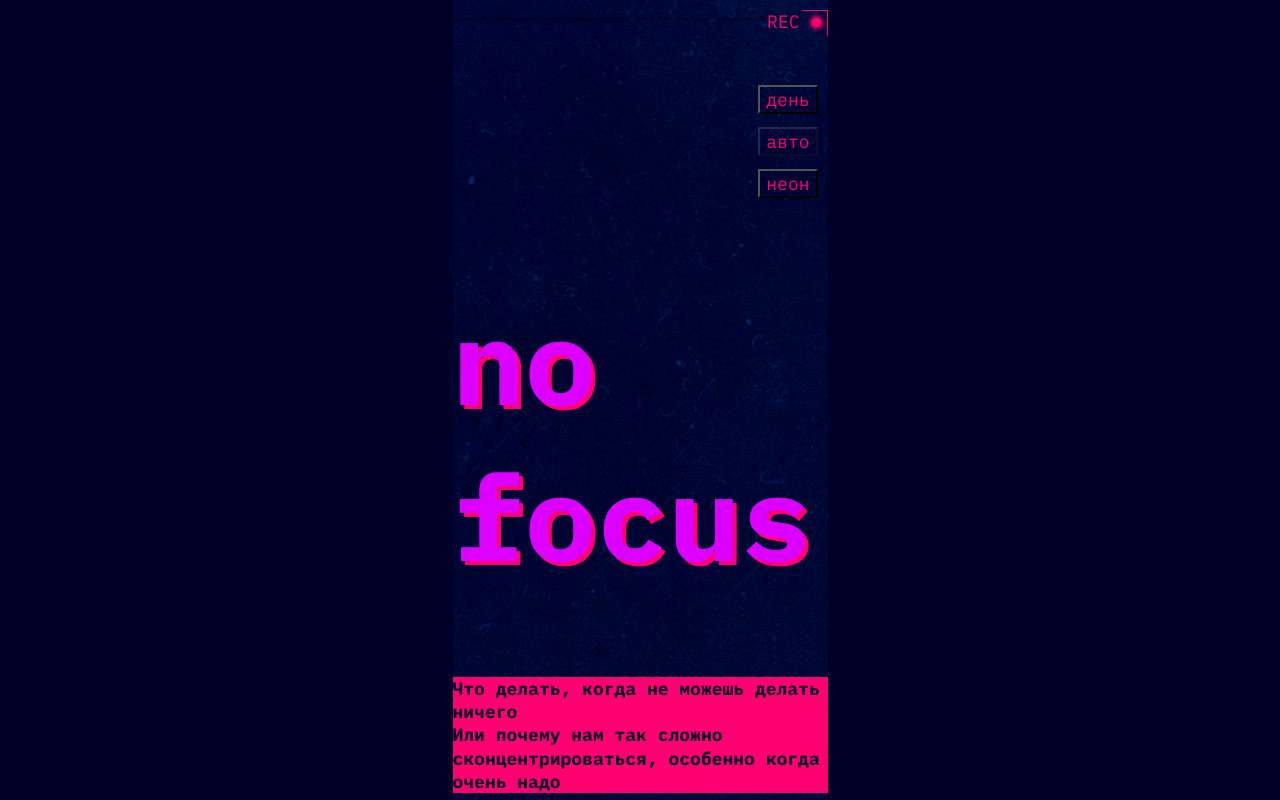
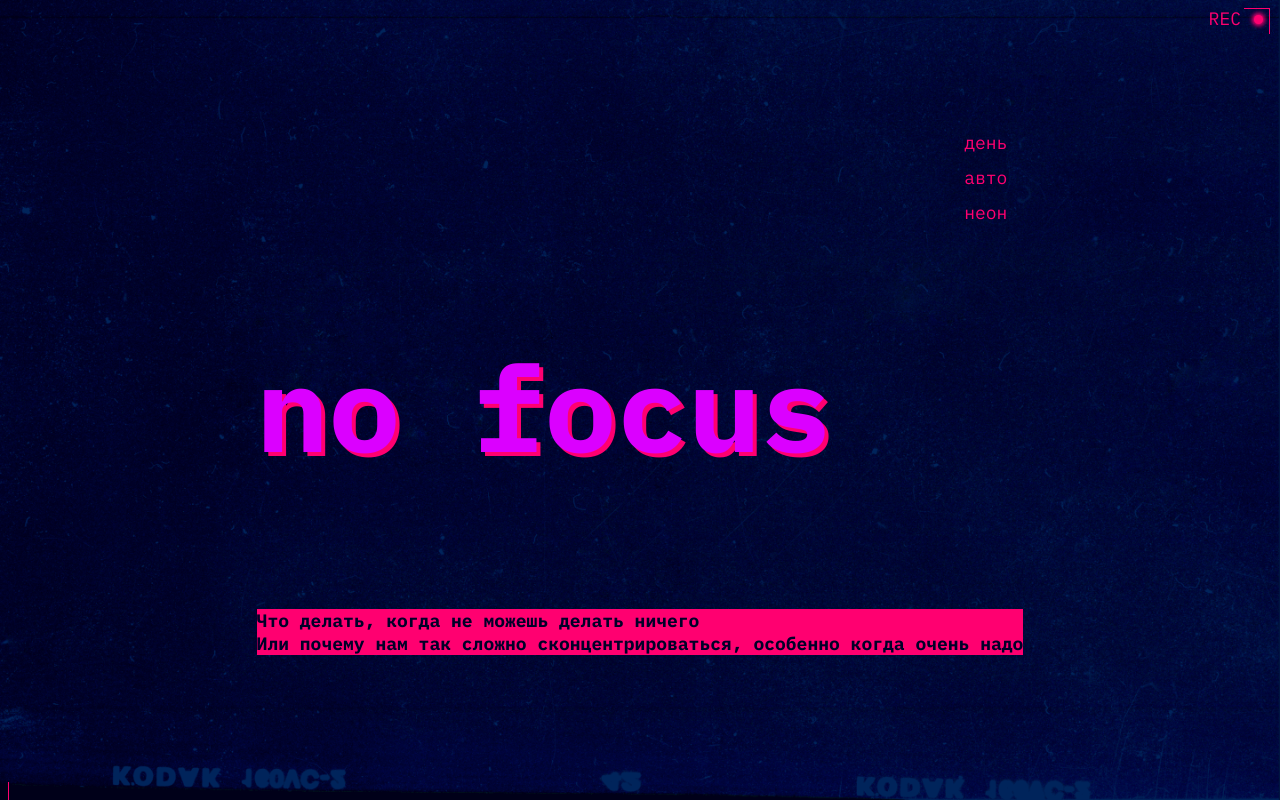
Before and after one commit to eternalnoise/slozhno-sosredotochitsya, a plain HTML site: page index.html in a window 1280 px wide. Shown: the top 800 px of the page. Drawn offline with Linux system fonts and the light colour scheme.

Commit message:
fix header margin

```diff
--- a/styles/style.css
+++ b/styles/style.css
@@ -1,14 +1,17 @@
 /* Основные стили проекта. Это стили для темы, которую вы верстаете первой. */
 
 .page {
-  margin: 0 auto;
-  padding-inline: var(--page-padding);
   color: var(--main-text-color);
   font-family: var(--main-font);
   font-size: 18px;
   line-height: 1.3;
   background-color:var(--bg-color);
-  max-inline-size: 375px;
+  background-image: var(--bg-image);
+  background-repeat: no-repeat;
+  background-position: center;
+  background-size: cover;
+  background-attachment: fixed;
+  position: relative;
 }
 
 .header {
@@ -23,11 +26,6 @@
   align-items: center;
   margin-block-end: 40px;
   min-block-size: 100vh;
-  background-image: var(--bg-image);
-  background-repeat: no-repeat;
-  background-position: center top;
-  background-size: cover;
-  background-attachment: fixed;
 }
 
 .decorated-zone {
@@ -39,8 +37,8 @@
 .decorated-zone::before {
   content: '';
   position: absolute;
-  top: 10px;
-  right: 0;
+  top: 0;
+  right: 2px;
   border-inline-end: 1px solid var(--accent-color);
   border-block-start: 1px solid var(--accent-color);
   inline-size: 25px;
@@ -50,7 +48,7 @@
 .decorated-zone::after {
   content: '';
   position: absolute;
-  bottom: 10px;
+  bottom: 0;
   left: 0;
   border-inline-start: 1px solid var(--accent-color);
   border-block-end: 1px solid var(--accent-color);
@@ -63,8 +61,8 @@
   display: block;
   color: var(--accent-color);
   text-transform: uppercase;
-  inset-inline-end: 28px;
-  inset-block-start: 10px;
+  inset-inline-end: 31px;
+  inset-block-start: -1px;
 }
 
 .decoration::after {
@@ -81,16 +79,16 @@
 
 .header__theme-menu {
   grid-area: menu;
-  margin-block: 66.5px;
-
+  justify-self: flex-end;
 }
 
 .header__theme-menu-list {
   display: flex;
   flex-direction: column;
   align-items: flex-end;
-  gap: 13px;
+  gap: 10px;
   margin-inline-end: 10px;
+  margin-block-end: 32px;
   list-style: none;
 
 }
@@ -106,6 +104,7 @@
   text-transform: lowercase;
   background: none;
   appearance: none;
+  border: none;
 
 }
 
@@ -116,17 +115,16 @@
   font-weight: 700;
   font-size: clamp(7.25rem, 7.0115rem + 1.0178vw, 7.5rem);
   text-shadow: 4px 4px 0 var(--accent-color);
+  line-height: 95.7px;
 }
 
 .header__description {
   grid-area: description;
-  color: var(--bg-text-color);
   font-size: 18px;
-  background-color: var(--accent-color);
-
 }
 
 .section__content {
+  margin-block-end: 50px;
 
 }
 
@@ -139,6 +137,7 @@
 ul, li {
   padding-inline-start: 0;
 }
+
 
 .section__content-list {
   list-style-type: none;
```
